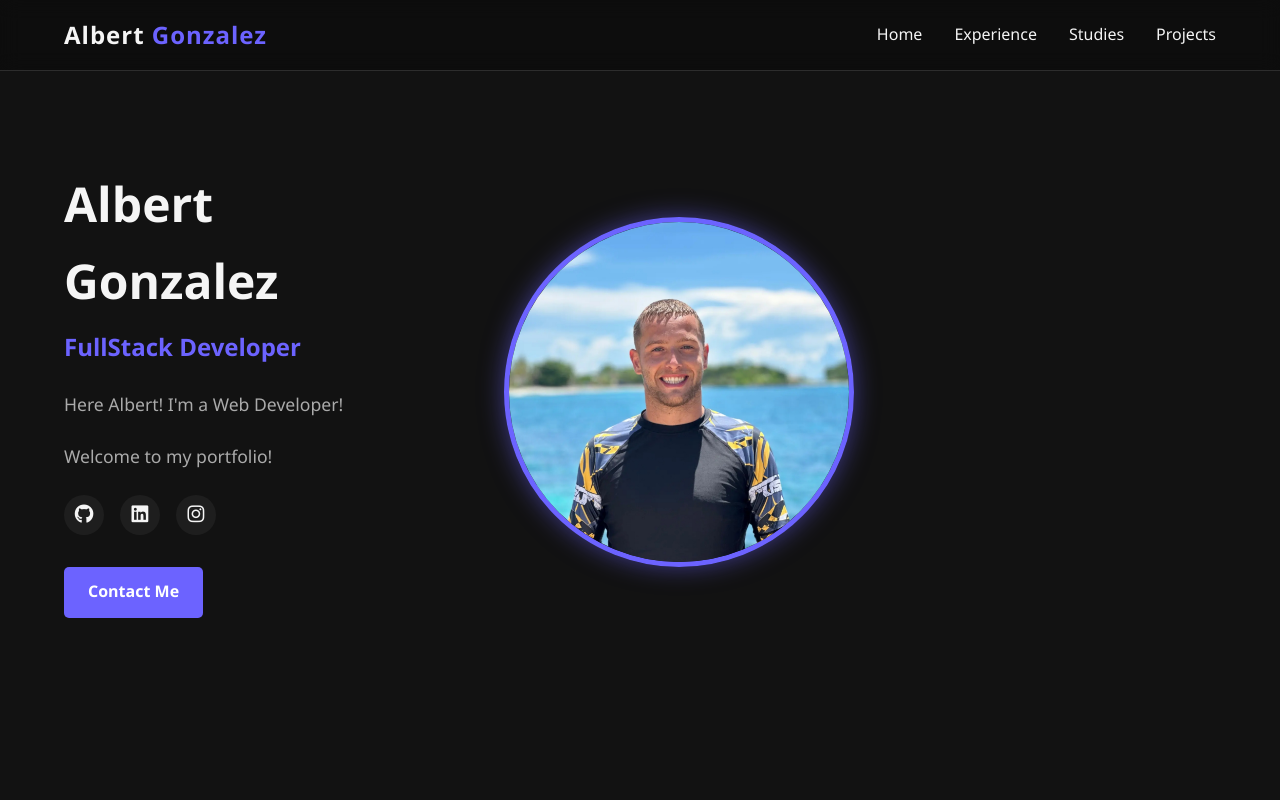
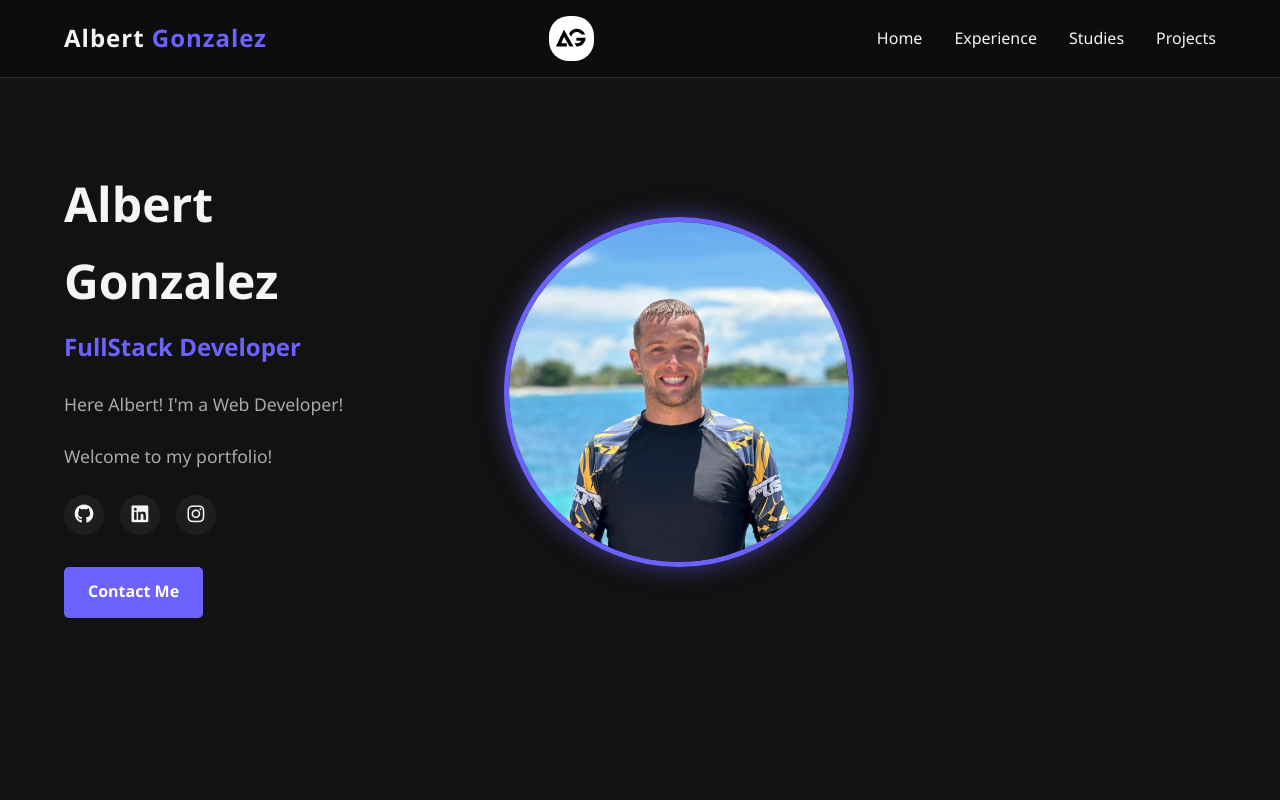
Before and after one commit to albeertgg/Portfolio1, a website built with Vite: page index.html in a window 1280 px wide. Shown: the top 800 px of the page. Built offline with nearby package versions, Linux system fonts and the light colour scheme; files whose address does not match are found by name.

Commit message:
new_logo

```diff
--- a/index.html
+++ b/index.html
@@ -13,6 +13,7 @@
     <header>
       <nav id="navbar">
         <div class="logo">Albert <span>Gonzalez</span></div>
+        <img class="logoag" src="/src/assets/img/logoAG_1.svg" alt="">
         <ul class="nav-links">
           <li><a href="#inicio">Home</a></li>
           <li><a href="#experiencia">Experience</a></li>
--- a/src/style.css
+++ b/src/style.css
@@ -69,6 +69,13 @@ header {
 }
 .logo span {
   color: var(--primary-color);
+}
+
+.logoag {
+  width: 45px;
+  height: 45px;
+  background-color: white;
+  border-radius: 20px;
 }
 
 .nav-links {
```
